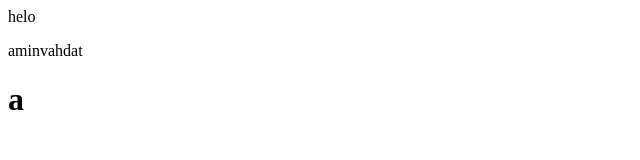
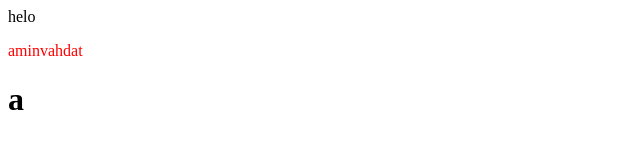
Before and after one commit to aminvahdatp6/cs50xiran, a plain HTML site: page index.html in a window 1280 px wide. Shown: the full height of the page, 0-640 px from the left. Drawn offline with Linux system fonts and the light colour scheme.

Commit message:
add style

```diff
--- a/index.html
+++ b/index.html
@@ -10,7 +10,7 @@
     helo
 
 
-    <p>aminvahdat</p>
+    <p style="color: red;">aminvahdat</p>
 
 
     <h1>a</h1>
```
